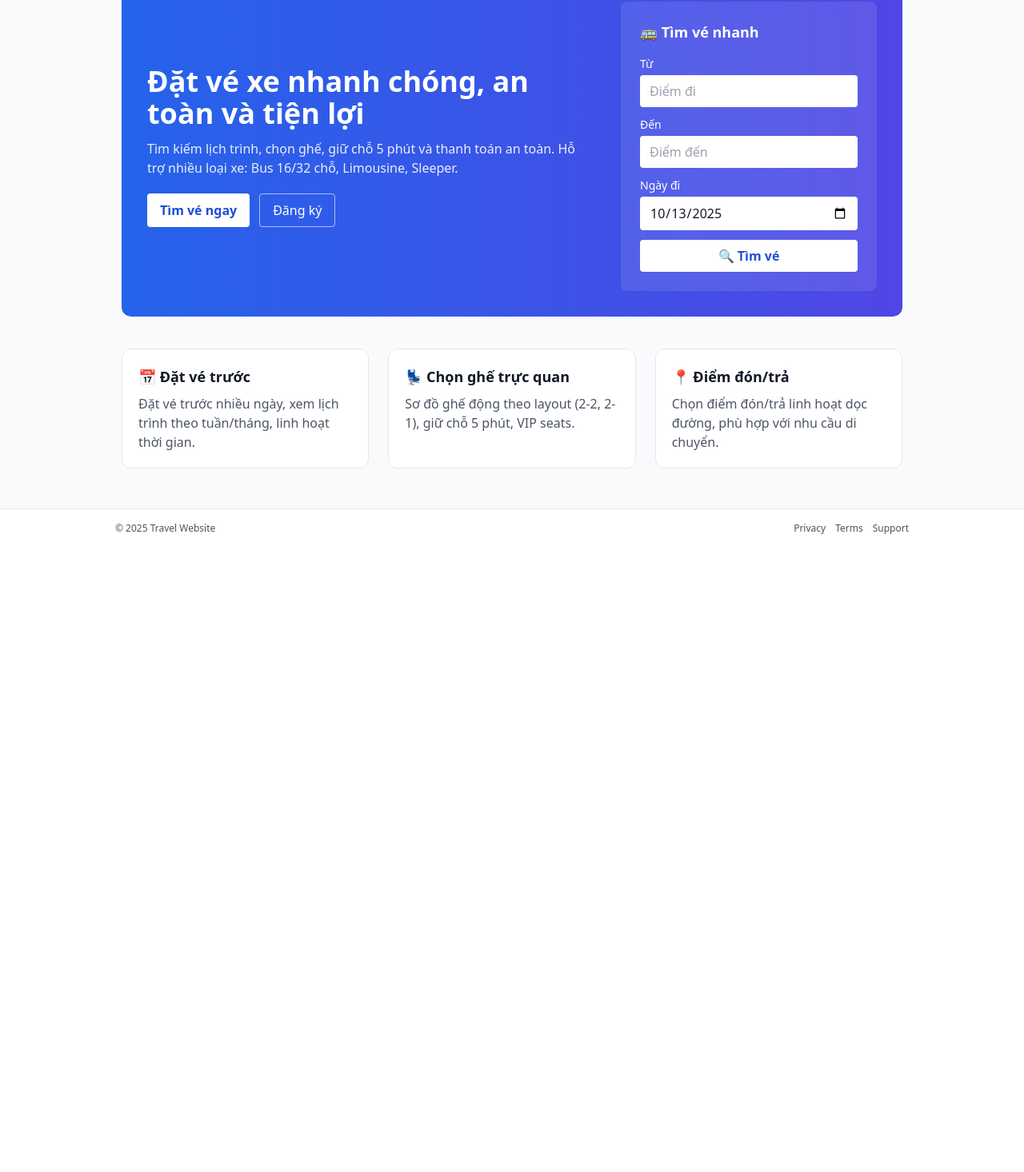
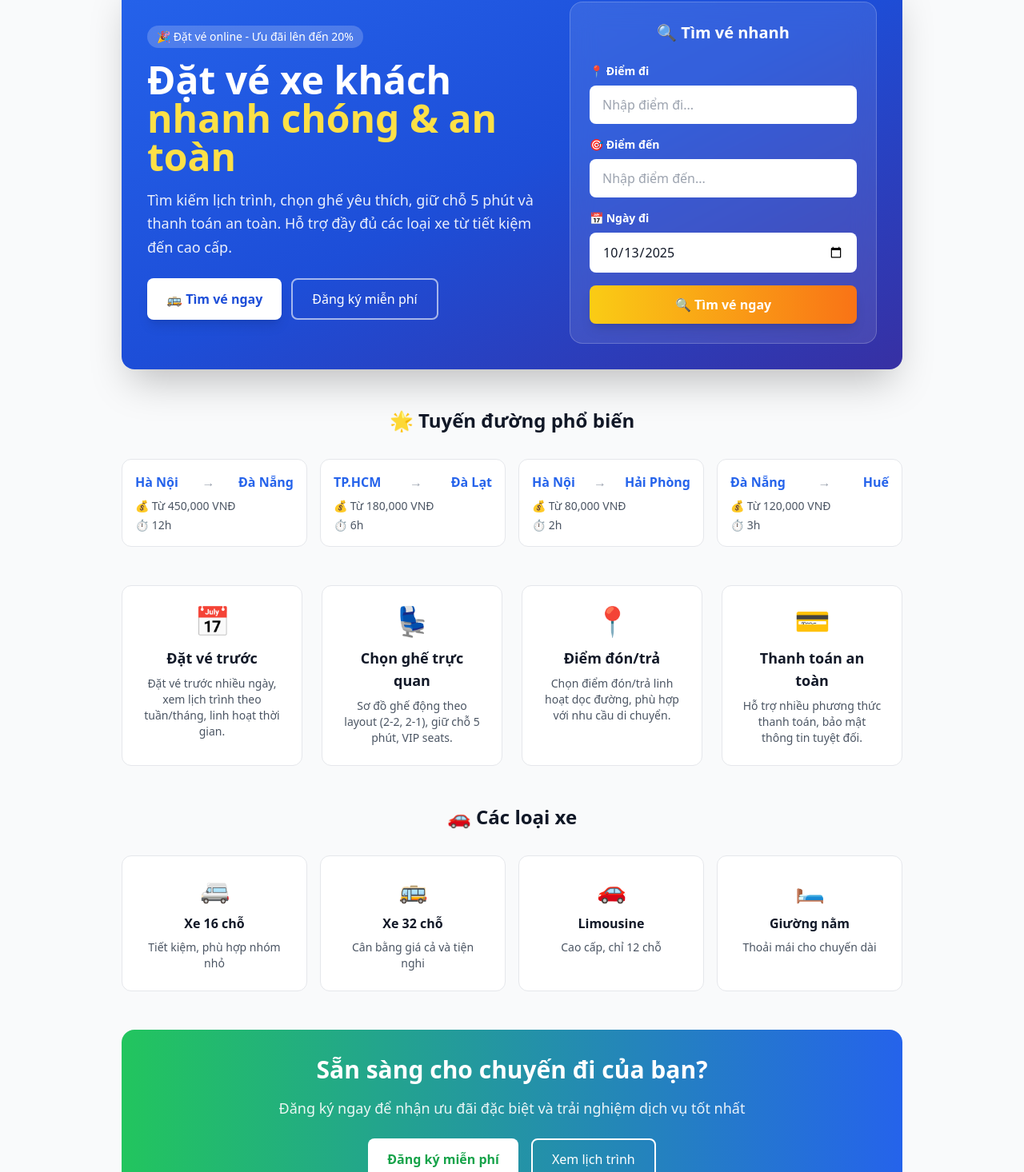
Before and after one commit to AnhBoHelloTeam/Travel-Website-FE, a React (Vite) app: page / in a window 1280 px wide. Shown: the part 115-1581 px from the top of the page at 80% size. Before the commit the page ends 800 px from the top, so only its background shows below. Built offline with nearby package versions, Linux system fonts and the light colour scheme; no server answers.

Commit message:
FE: Home page - Enhanced UI with popular routes, vehicle types, better hero section and CTA

```diff
--- a/src/modules/Home.tsx
+++ b/src/modules/Home.tsx
@@ -11,77 +11,174 @@ export const Home: React.FC<{ onNavigate?: (view: string) => void }> = ({ onNavi
     // Navigate to schedules with pre-filled filters
     onNavigate && onNavigate('schedules')
   }
+
+  const popularRoutes = [
+    { from: 'Hà Nội', to: 'Đà Nẵng', price: '450,000', duration: '12h' },
+    { from: 'TP.HCM', to: 'Đà Lạt', price: '180,000', duration: '6h' },
+    { from: 'Hà Nội', to: 'Hải Phòng', price: '80,000', duration: '2h' },
+    { from: 'Đà Nẵng', to: 'Huế', price: '120,000', duration: '3h' },
+  ]
+
+  const vehicleTypes = [
+    { name: 'Xe 16 chỗ', icon: '🚐', desc: 'Tiết kiệm, phù hợp nhóm nhỏ' },
+    { name: 'Xe 32 chỗ', icon: '🚌', desc: 'Cân bằng giá cả và tiện nghi' },
+    { name: 'Limousine', icon: '🚗', desc: 'Cao cấp, chỉ 12 chỗ' },
+    { name: 'Giường nằm', icon: '🛏️', desc: 'Thoải mái cho chuyến dài' },
+  ]
+
   return (
-    <div className="space-y-10">
+    <div className="space-y-12">
       {/* Hero Section with Quick Search */}
-      <section className="rounded-xl bg-gradient-to-r from-blue-600 to-indigo-600 text-white p-8">
+      <section className="rounded-2xl bg-gradient-to-br from-blue-600 via-blue-700 to-indigo-800 text-white p-8 shadow-2xl">
         <div className="flex flex-col lg:flex-row lg:items-center lg:justify-between gap-8">
-          <div className="max-w-xl">
-            <h2 className="text-3xl md:text-4xl font-extrabold leading-tight">Đặt vé xe nhanh chóng, an toàn và tiện lợi</h2>
-            <p className="mt-3 text-white/90">Tìm kiếm lịch trình, chọn ghế, giữ chỗ 5 phút và thanh toán an toàn. Hỗ trợ nhiều loại xe: Bus 16/32 chỗ, Limousine, Sleeper.</p>
-            <div className="mt-5 flex gap-3">
-              <button onClick={()=>onNavigate && onNavigate('schedules')} className="px-4 py-2 bg-white text-blue-700 font-semibold rounded">Tìm vé ngay</button>
-              <button onClick={()=>onNavigate && onNavigate('register')} className="px-4 py-2 border border-white/60 rounded">Đăng ký</button>
+          <div className="max-w-2xl">
+            <div className="inline-flex items-center px-3 py-1 bg-white/20 rounded-full text-sm font-medium mb-4">
+              🎉 Đặt vé online - Ưu đãi lên đến 20%
+            </div>
+            <h1 className="text-4xl md:text-5xl font-extrabold leading-tight mb-4">
+              Đặt vé xe khách
+              <span className="block text-yellow-300">nhanh chóng & an toàn</span>
+            </h1>
+            <p className="text-lg text-white/90 mb-6 leading-relaxed">
+              Tìm kiếm lịch trình, chọn ghế yêu thích, giữ chỗ 5 phút và thanh toán an toàn.
+              Hỗ trợ đầy đủ các loại xe từ tiết kiệm đến cao cấp.
+            </p>
+            <div className="flex flex-wrap gap-3">
+              <button
+                onClick={()=>onNavigate && onNavigate('schedules')}
+                className="px-6 py-3 bg-white text-blue-700 font-bold rounded-lg hover:bg-gray-100 transition-all transform hover:scale-105 shadow-lg"
+              >
+                🚌 Tìm vé ngay
+              </button>
+              <button
+                onClick={()=>onNavigate && onNavigate('register')}
+                className="px-6 py-3 border-2 border-white/60 rounded-lg hover:bg-white/10 transition-all"
+              >
+                Đăng ký miễn phí
+              </button>
             </div>
           </div>
 
           {/* Quick Search Form */}
-          <div className="bg-white/10 backdrop-blur rounded-lg p-6 min-w-80">
-            <h3 className="text-lg font-semibold mb-4">🚌 Tìm vé nhanh</h3>
-            <div className="space-y-3">
+          <div className="bg-white/10 backdrop-blur-lg rounded-2xl p-6 min-w-96 border border-white/20">
+            <h3 className="text-xl font-bold mb-6 text-center">🔍 Tìm vé nhanh</h3>
+            <div className="space-y-4">
               <div>
-                <label className="block text-sm font-medium mb-1">Từ</label>
+                <label className="block text-sm font-semibold mb-2">📍 Điểm đi</label>
                 <input
                   type="text"
-                  placeholder="Điểm đi"
+                  placeholder="Nhập điểm đi..."
                   value={quickSearch.from}
                   onChange={e => setQuickSearch(prev => ({ ...prev, from: e.target.value }))}
-                  className="w-full px-3 py-2 rounded text-gray-900"
+                  className="w-full px-4 py-3 rounded-lg text-gray-900 border-0 focus:ring-2 focus:ring-yellow-400"
                 />
               </div>
               <div>
-                <label className="block text-sm font-medium mb-1">Đến</label>
+                <label className="block text-sm font-semibold mb-2">🎯 Điểm đến</label>
                 <input
                   type="text"
-                  placeholder="Điểm đến"
+                  placeholder="Nhập điểm đến..."
                   value={quickSearch.to}
                   onChange={e => setQuickSearch(prev => ({ ...prev, to: e.target.value }))}
-                  className="w-full px-3 py-2 rounded text-gray-900"
+                  className="w-full px-4 py-3 rounded-lg text-gray-900 border-0 focus:ring-2 focus:ring-yellow-400"
                 />
               </div>
               <div>
-                <label className="block text-sm font-medium mb-1">Ngày đi</label>
+                <label className="block text-sm font-semibold mb-2">📅 Ngày đi</label>
                 <input
                   type="date"
                   value={quickSearch.date}
                   onChange={e => setQuickSearch(prev => ({ ...prev, date: e.target.value }))}
                   min={new Date().toISOString().split('T')[0]}
-                  className="w-full px-3 py-2 rounded text-gray-900"
+                  className="w-full px-4 py-3 rounded-lg text-gray-900 border-0 focus:ring-2 focus:ring-yellow-400"
                 />
               </div>
               <button
                 onClick={handleQuickSearch}
-                className="w-full px-4 py-2 bg-white text-blue-700 font-semibold rounded hover:bg-gray-100 transition-colors"
+                className="w-full px-4 py-3 bg-gradient-to-r from-yellow-400 to-orange-500 text-white font-bold rounded-lg hover:from-yellow-500 hover:to-orange-600 transition-all transform hover:scale-105 shadow-lg"
               >
-                🔍 Tìm vé
+                🔍 Tìm vé ngay
               </button>
             </div>
           </div>
         </div>
       </section>
 
-      <section className="grid md:grid-cols-3 gap-6">
-        <div className="bg-white rounded-xl border p-5">
-          <div className="text-lg font-semibold">📅 Đặt vé trước</div>
-          <p className="mt-2 text-gray-600">Đặt vé trước nhiều ngày, xem lịch trình theo tuần/tháng, linh hoạt thời gian.</p>
+      {/* Popular Routes */}
+      <section>
+        <h2 className="text-2xl font-bold text-center mb-8">🌟 Tuyến đường phổ biến</h2>
+        <div className="grid md:grid-cols-2 lg:grid-cols-4 gap-4">
+          {popularRoutes.map((route, index) => (
+            <div key={index} className="bg-white rounded-xl border p-4 hover:shadow-lg transition-shadow cursor-pointer" onClick={()=>onNavigate && onNavigate('schedules')}>
+              <div className="flex items-center justify-between mb-2">
+                <span className="font-bold text-blue-600">{route.from}</span>
+                <span className="text-gray-400">→</span>
+                <span className="font-bold text-blue-600">{route.to}</span>
+              </div>
+              <div className="text-sm text-gray-600 space-y-1">
+                <div>💰 Từ {route.price} VNĐ</div>
+                <div>⏱️ {route.duration}</div>
+              </div>
+            </div>
+          ))}
         </div>
-        <div className="bg-white rounded-xl border p-5">
-          <div className="text-lg font-semibold">💺 Chọn ghế trực quan</div>
-          <p className="mt-2 text-gray-600">Sơ đồ ghế động theo layout (2-2, 2-1), giữ chỗ 5 phút, VIP seats.</p>
+      </section>
+
+      {/* Features */}
+      <section className="grid md:grid-cols-2 lg:grid-cols-4 gap-6">
+        <div className="bg-white rounded-xl border p-6 text-center hover:shadow-lg transition-shadow">
+          <div className="text-4xl mb-3">📅</div>
+          <h3 className="text-lg font-bold mb-2">Đặt vé trước</h3>
+          <p className="text-gray-600 text-sm">Đặt vé trước nhiều ngày, xem lịch trình theo tuần/tháng, linh hoạt thời gian.</p>
         </div>
-        <div className="bg-white rounded-xl border p-5">
-          <div className="text-lg font-semibold">📍 Điểm đón/trả</div>
-          <p className="mt-2 text-gray-600">Chọn điểm đón/trả linh hoạt dọc đường, phù hợp với nhu cầu di chuyển.</p>
+        <div className="bg-white rounded-xl border p-6 text-center hover:shadow-lg transition-shadow">
+          <div className="text-4xl mb-3">💺</div>
+          <h3 className="text-lg font-bold mb-2">Chọn ghế trực quan</h3>
+          <p className="text-gray-600 text-sm">Sơ đồ ghế động theo layout (2-2, 2-1), giữ chỗ 5 phút, VIP seats.</p>
+        </div>
+        <div className="bg-white rounded-xl border p-6 text-center hover:shadow-lg transition-shadow">
+          <div className="text-4xl mb-3">📍</div>
+          <h3 className="text-lg font-bold mb-2">Điểm đón/trả</h3>
+          <p className="text-gray-600 text-sm">Chọn điểm đón/trả linh hoạt dọc đường, phù hợp với nhu cầu di chuyển.</p>
+        </div>
+        <div className="bg-white rounded-xl border p-6 text-center hover:shadow-lg transition-shadow">
+          <div className="text-4xl mb-3">💳</div>
+          <h3 className="text-lg font-bold mb-2">Thanh toán an toàn</h3>
+          <p className="text-gray-600 text-sm">Hỗ trợ nhiều phương thức thanh toán, bảo mật thông tin tuyệt đối.</p>
+        </div>
+      </section>
+
+      {/* Vehicle Types */}
+      <section>
+        <h2 className="text-2xl font-bold text-center mb-8">🚗 Các loại xe</h2>
+        <div className="grid md:grid-cols-2 lg:grid-cols-4 gap-4">
+          {vehicleTypes.map((vehicle, index) => (
+            <div key={index} className="bg-white rounded-xl border p-6 text-center hover:shadow-lg transition-all hover:scale-105">
+              <div className="text-3xl mb-3">{vehicle.icon}</div>
+              <h3 className="font-bold mb-2">{vehicle.name}</h3>
+              <p className="text-gray-600 text-sm">{vehicle.desc}</p>
+            </div>
+          ))}
+        </div>
+      </section>
+
+      {/* CTA Section */}
+      <section className="bg-gradient-to-r from-green-500 to-blue-600 rounded-2xl p-8 text-white text-center">
+        <h2 className="text-3xl font-bold mb-4">Sẵn sàng cho chuyến đi của bạn?</h2>
+        <p className="text-lg mb-6 opacity-90">Đăng ký ngay để nhận ưu đãi đặc biệt và trải nghiệm dịch vụ tốt nhất</p>
+        <div className="flex flex-wrap justify-center gap-4">
+          <button
+            onClick={()=>onNavigate && onNavigate('register')}
+            className="px-6 py-3 bg-white text-green-600 font-bold rounded-lg hover:bg-gray-100 transition-all"
+          >
+            Đăng ký miễn phí
+          </button>
+          <button
+            onClick={()=>onNavigate && onNavigate('schedules')}
+            className="px-6 py-3 border-2 border-white rounded-lg hover:bg-white/10 transition-all"
+          >
+            Xem lịch trình
+          </button>
         </div>
       </section>
     </div>
```
